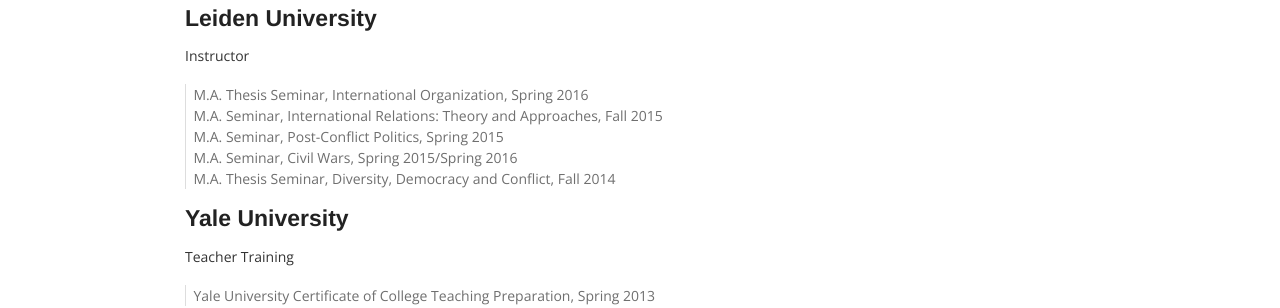
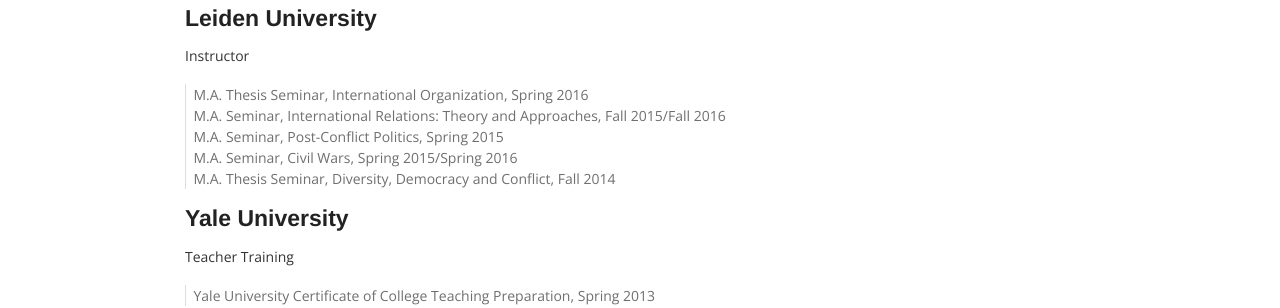
Before and after one commit to corinnajentzsch/corinnajentzsch.github.io, a Jekyll site: the page built from teaching.md, in a window 1280 px wide. Shown: the part 565-873 px from the top of the page. Built offline with Jekyll 4.4.1, drawn with Linux system fonts in a browser that asks for light colours; nearby versions of some CDN libraries; library files that are not in the unit come from our copies.

Commit message:
Updated teaching.md

```diff
--- a/teaching.md
+++ b/teaching.md
@@ -2,7 +2,7 @@
 layout: default
 title: Teaching
 published: true
-banner: "![Gurué, Zambézia](/assets/media/gurue-street.jpg)"
+banner: '![Gurué, Zambézia](/assets/media/gurue-street.jpg)'
 ---
 
 
@@ -18,7 +18,7 @@ In teaching international relations and comparative politics, my goal is to nurt
 Instructor
 
 > M.A. Thesis Seminar, International Organization, Spring 2016
-> M.A. Seminar, International Relations: Theory and Approaches, Fall 2015
+> M.A. Seminar, International Relations: Theory and Approaches, Fall 2015/Fall 2016
 > M.A. Seminar, Post-Conflict Politics, Spring 2015
 > M.A. Seminar, Civil Wars, Spring 2015/Spring 2016
 > M.A. Thesis Seminar, Diversity, Democracy and Conflict, Fall 2014
```
